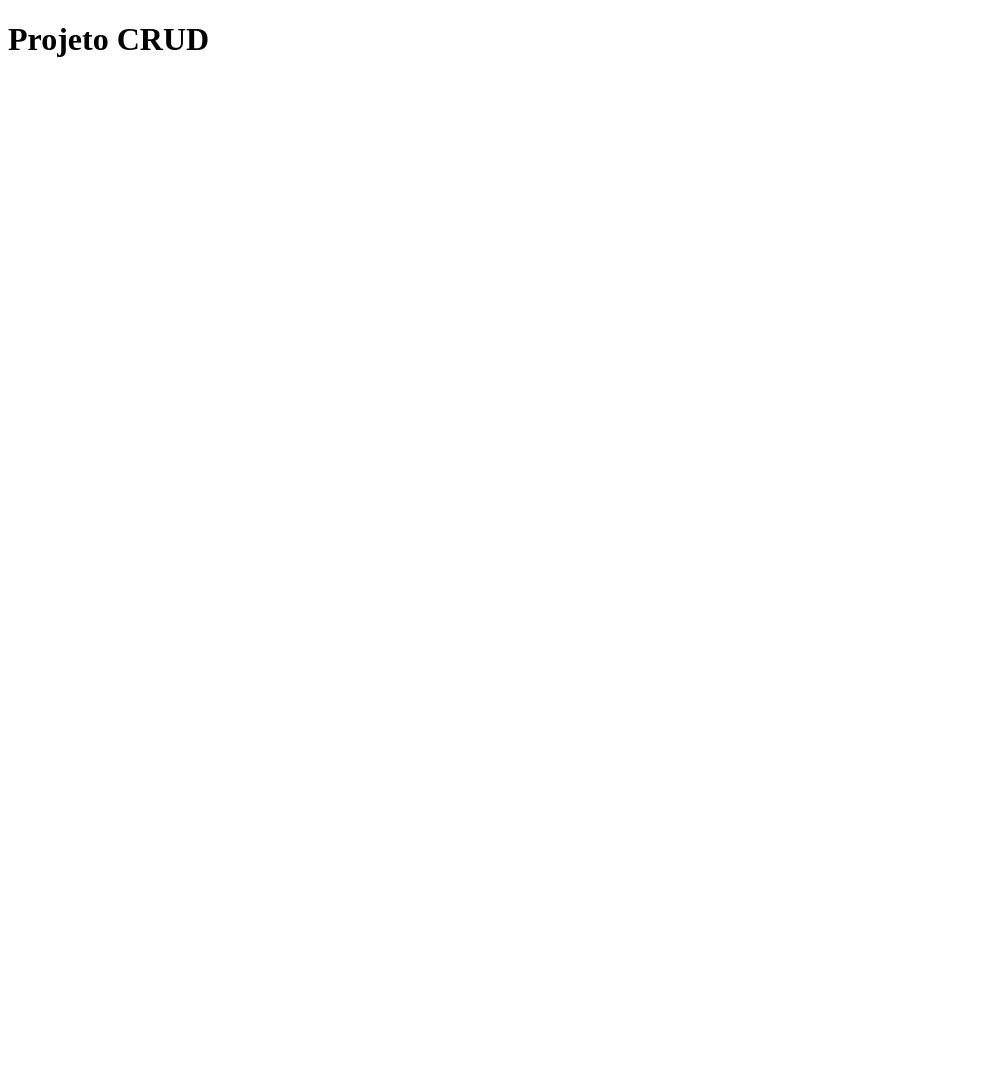
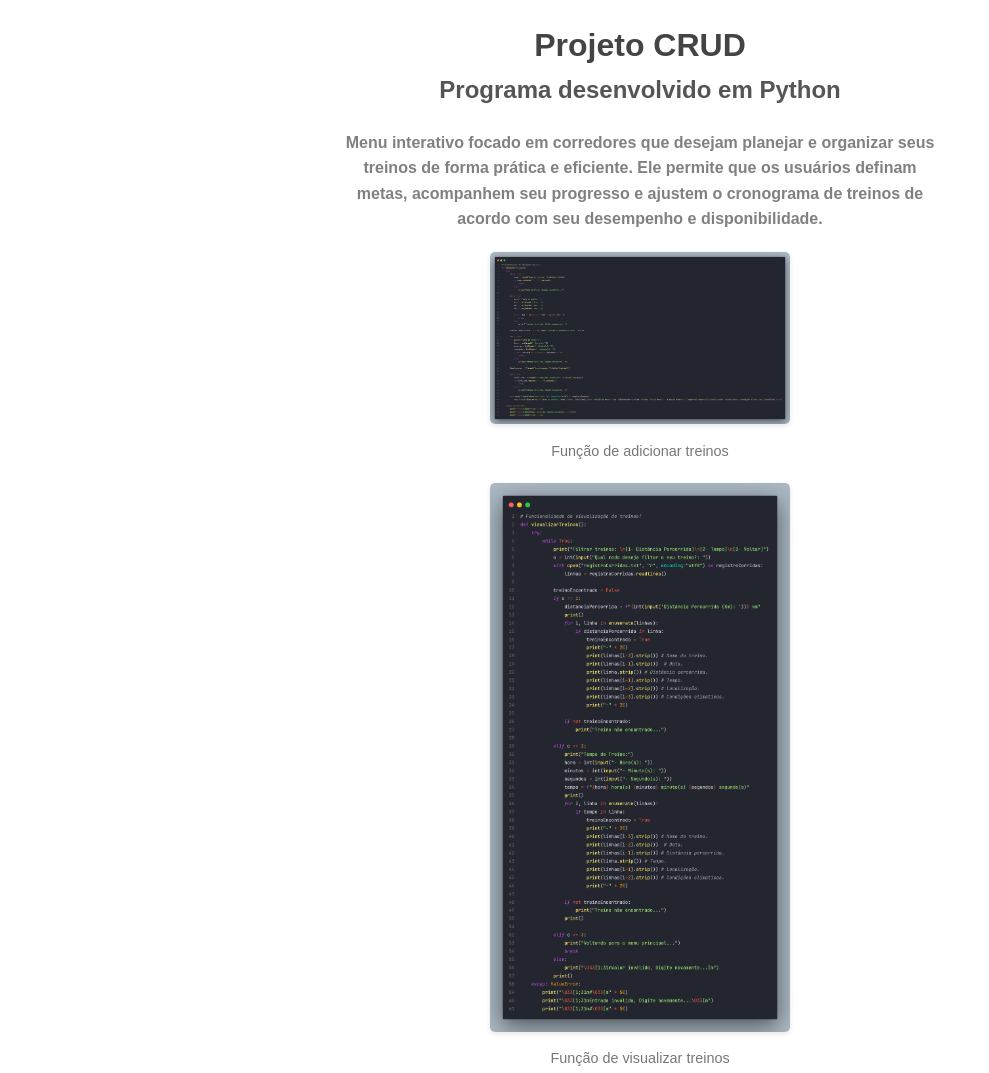
Before and after one commit to gabrielvictalino/curriculo, a plain HTML site: page crud.html in a window 1280 px wide. Shown: the top 1073 px of the page, without its empty margins (0-989 px from the left). Before the commit the page ends 800 px from the top, so only its background shows below. Drawn offline with Linux system fonts and the light colour scheme.

Commit message:
estilizei o CRUD e adicionei uma funcionalidade JS

```diff
--- a/crud.html
+++ b/crud.html
@@ -1,11 +1,36 @@
 <!DOCTYPE html>
-<html lang="en">
+<html lang="pt-br">
 <head>
     <meta charset="UTF-8">
     <meta name="viewport" content="width=device-width, initial-scale=1.0">
     <title>Projeto CRUD</title>
+    <link rel="stylesheet" href="src/css/reset.css">
+    <link rel="stylesheet" href="src/css/crud.css">
 </head>
 <body>
     <h1>Projeto CRUD</h1>
+    <h2>Programa desenvolvido em Python</h2>
+    <h3>Menu interativo focado em corredores que desejam planejar e organizar seus treinos de forma prática e eficiente. Ele permite que os usuários definam metas, acompanhem seu progresso e ajustem o cronograma de treinos de acordo com seu desempenho e disponibilidade.</h3>
+    <figure>
+        <img src="src/design/adicionarTreinos.png" alt="adicionar Treinos">
+        <figcaption>Função de adicionar treinos</figcaption>
+    </figure>
+    <figure>
+        <img src="src/design/visualizarTreinos.png" alt="visualizar Treinos">
+        <figcaption>Função de visualizar treinos</figcaption>
+    </figure>
+    <figure>
+        <img src="src/design/atualizarTreinos.png" alt="atualizar Treinos">
+        <figcaption>Função de atualizar treinos</figcaption>
+    </figure>
+    <figure>
+        <img src="src/design/removerTreinos.png" alt="remover Treinos">
+        <figcaption>Função de remover treinos</figcaption>
+    </figure>
+    <figure>
+        <img src="src/design/menuPrincipal.png" alt="Menu Principal">
+        <figcaption>Código principal</figcaption>
+    </figure>
+    <script src="src/js/crud.js"></script>
 </body>
 </html>
--- /dev/null
+++ b/src/css/crud.css
@@ -0,0 +1,49 @@
+body {
+    font-family: Arial, sans-serif;
+    margin: 0;
+    padding: 0;
+    line-height: 1.6;
+    color: #333;
+    background-color: white;
+    text-align: center;
+}
+h1 {
+    font-size: 2rem;
+    margin-top: 20px;
+    color: #444;
+}
+h2 {
+    font-size: 1.5rem;
+    color: #555;
+}
+h3 {
+    font-size: 1rem;
+    margin: 20px auto;
+    max-width: 600px;
+    color: grey;
+}
+figure {
+    margin: 20px auto;
+    max-width: 300px;
+    text-align: center;
+}
+img {
+    width: 100%;
+    height: auto;
+    border-radius: 5px;
+    box-shadow: 0 2px 5px rgba(0, 0, 0, 0.1);
+    transition: transform 0.3s ease;
+    position: relative;
+    z-index: 0;
+}
+
+img:hover {
+    transform: scale(2.5);
+    z-index: 10;
+    box-shadow: 0 4px 10px rgba(0, 0, 0, 0.2);
+}
+figcaption {
+    font-size: 0.9rem;
+    margin-top: 8px;
+    color: #777;
+}
--- /dev/null
+++ b/src/js/crud.js
@@ -0,0 +1,17 @@
+const images = document.querySelectorAll("img");
+
+images.forEach((img) => {
+    img.addEventListener("mouseover", () => {
+        img.style.transform = "scale(2.5)";
+
+        img.scrollIntoView({
+            behavior: "smooth",
+            block: "center",
+            inline: "center",
+        });
+    });
+
+    img.addEventListener("mouseout", () => {
+        img.style.transform = "scale(1)";
+    });
+});
```
Also changed, not shown: src/design/adicionarTreinos.png (added), src/design/atualizarTreinos.png (added), src/design/menuPrincipal.png (added), src/design/removerTreinos.png (added), src/design/visualizarTreinos.png (added).
